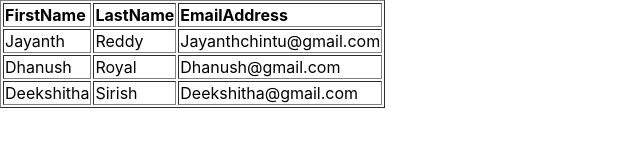
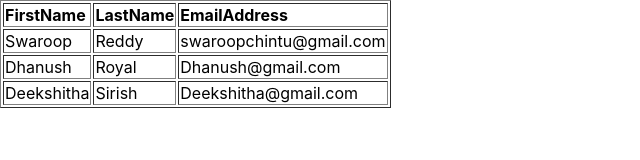
Before and after one commit to jayanth2016/contact-book-app, a React (Create React App) app: page / in a window 1280 px wide. Shown: the top 160 px of the page, without its empty margins (0-640 px from the left). Built offline with nearby package versions, Linux system fonts and the light colour scheme.

Commit message:
commit-change

```diff
--- a/src/App.js
+++ b/src/App.js
@@ -2,7 +2,7 @@
 
 const App = () => {
  const [contact,setTable]=useState([
-  {FirstName:'Jayanth', LastName: 'Reddy',  EmailAddress: 'Jayanthchintu@gmail.com'},
+  {FirstName:'Swaroop', LastName: 'Reddy',  EmailAddress: 'swaroopchintu@gmail.com'},
   {FirstName:'Dhanush', LastName: 'Royal',  EmailAddress: 'Dhanush@gmail.com'},
   {FirstName:'Deekshitha', LastName: 'Sirish',  EmailAddress: 'Deekshitha@gmail.com'},
  ])
```
